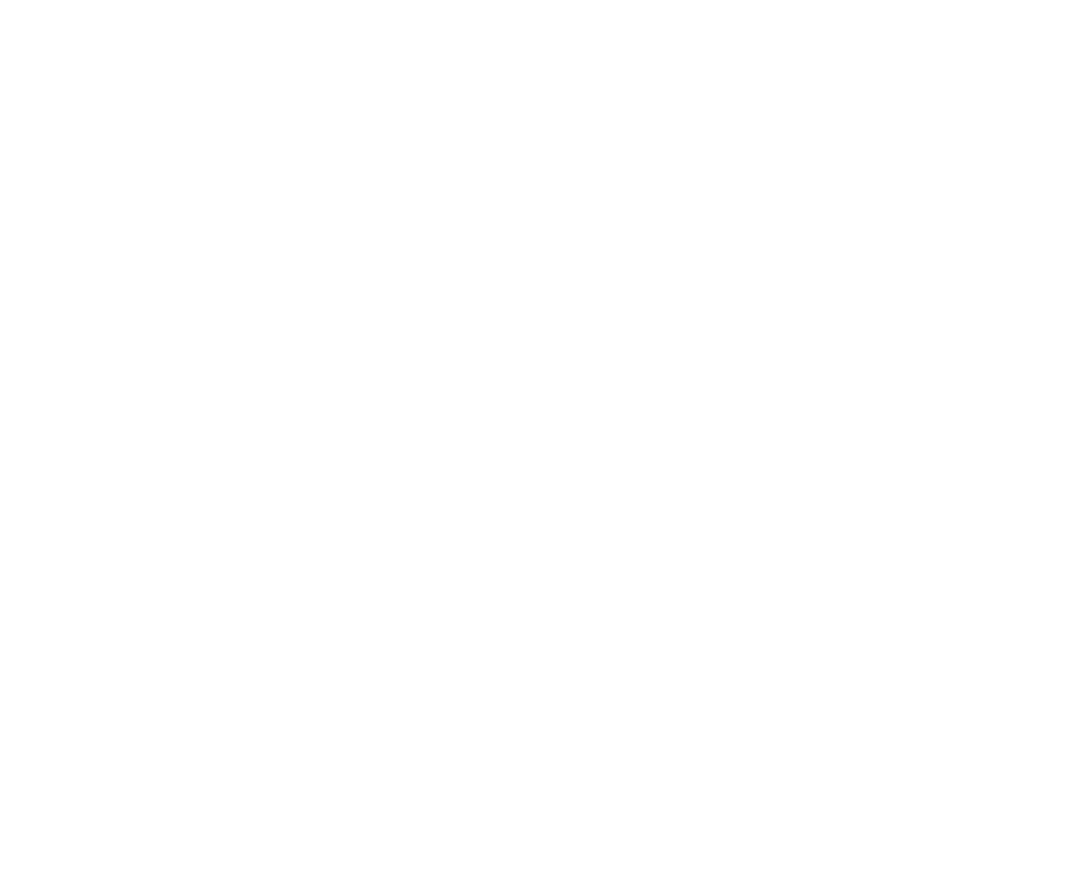
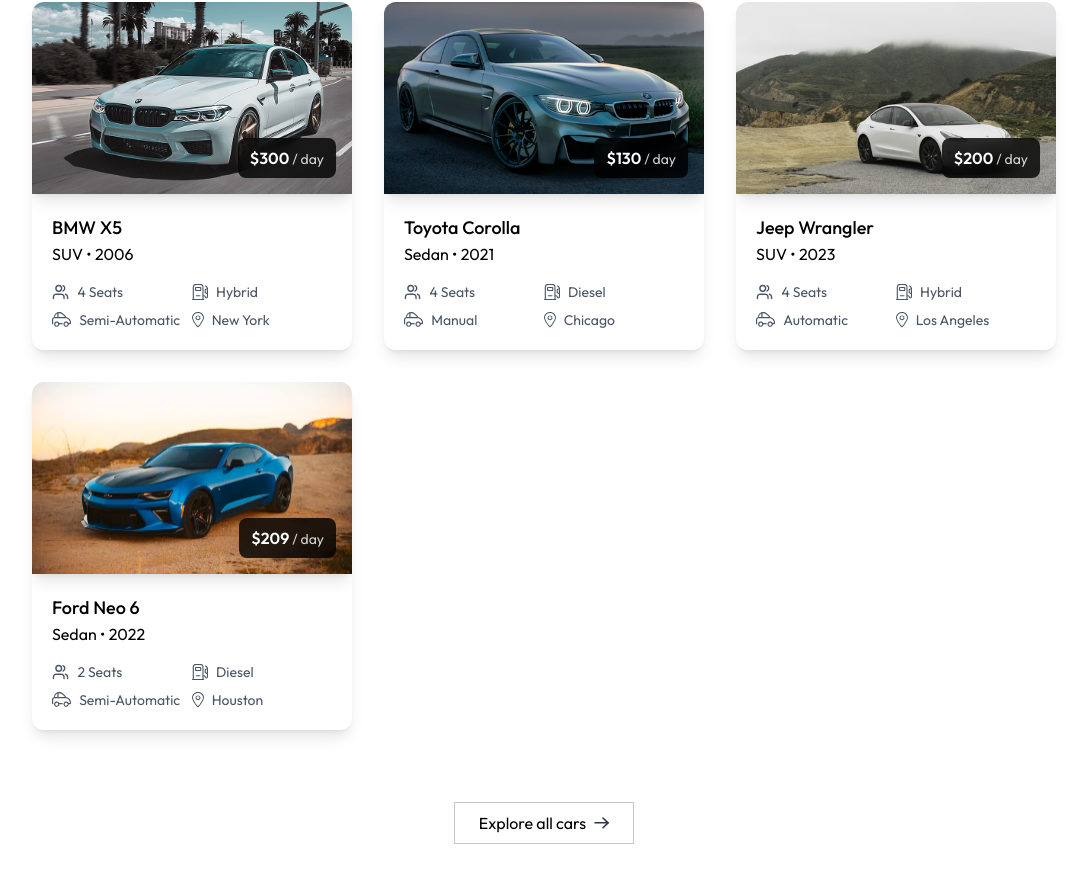
Before and after one commit to rashimarasangi/CarRental, a React (Vite) app: page / in a window 1280 px wide. Shown: the part 1115-1998 px from the top of the page, without its empty margins (96-1183 px from the left). Before the commit the page ends 873 px from the top, so only its background shows below. Built offline with nearby package versions, Linux system fonts and the light colour scheme.

Commit message:
featured section is added

```diff
--- a/src/components/CarCard.jsx
+++ b/src/components/CarCard.jsx
@@ -1,50 +1,65 @@
-import React from 'react'
+import React from 'react';
+import { assets } from '../assets/assets';
+import { useNavigate } from 'react-router-dom';
 
-const CarCard = ({car}) => {
-
-    const cuttency = import.meta.env.VITE_CURRENCY
-  return (
-    <div className='group rounded-xl overflow-hidden shadow-lg hover:-translate-y-1 transition-all cursor-pointer duration-500'>
+const CarCard = ({ car }) => {
+  const currency = import.meta.env.VITE_CURRENCY;
+  const navigate = useNavigate()
 
 
-      <div className='relative h-48 overflow-hidden'>
-        <img src={car.image} alt="Car Image" className='w-full h-full object-cover transition-transform duration-500 group-hover:scale-105' />
+  return (
+    <div onClick={()=>{navigate(`/car-details/${car._id}`); scrollTo(0,0)}} className='group rounded-xl overflow-hidden shadow-lg hover:-translate-y-1 transition-all cursor-pointer duration-500'>
 
-        {car.isAvailable && <p className='absolute top-4 left-4 bg-primary/90 text-white text-xs px-2.5 py-1 rounded-full'>Available Now</p>}
+      <div className='relative h-48 overflow-hidden shadow-lg hover:translate-y-1 transition-all cursor-pointer duration-500'>
+        <img
+          src={car.image}
+          alt="Car Image"
+          className='w-full h-full object-cover transition-transform duration-500 group-hover:scale-105'
+        />
+
+        {car.isAvailable && (
+          <p className='absolute top-4 left-4 bg-primary/90 text-white text-xs px-2.5 py-1 rounded-full'>
+            Available Now
+          </p>
+        )}
+
         <div className='absolute bottom-4 right-4 bg-black/80 backdrop-blur-sm text-white px-3 py-2 rounded-lg'>
           <span className='font-semibold'>{currency}{car.pricePerDay}</span>
           <span className='text-sm text-white/80'> / day</span>
         </div>
       </div>
+
       <div className='p-4 sm:p-5'>
         <div className='flex justify-between items-start mb-2'>
           <div>
-                <h3 className='text-lg font-medium'>{car.brand}{car.model}</h3>
-                <p>{car.category} . {car.year}</p>
+            <h3 className='text-lg font-medium'>{car.brand} {car.model}</h3>
+            <p>{car.category} • {car.year}</p>
           </div>
         </div>
+
         <div className='mt-4 grid grid-cols-2 gap-y-2 text-gray-600'>
           <div className='flex items-center text-sm text-muted-foreground'>
-              <img src = {assets.users_icon} alt="" className='h-4 mr-2'/>
+            <img src={assets.users_icon} alt="" className='h-4 mr-2'/>
             <span>{car.seating_capacity} Seats</span>
           </div>
           <div className='flex items-center text-sm text-muted-foreground'>
-              <img src = {assets.fuel_icon} alt="" className='h-4 mr-2'/>
+            <img src={assets.fuel_icon} alt="" className='h-4 mr-2'/>
             <span>{car.fuel_type}</span>
           </div>
           <div className='flex items-center text-sm text-muted-foreground'>
-              <img src = {assets.car_icon} alt="" className='h-4 mr-2'/>
-              <span>{car.transmission} Seats</span>
+            <img src={assets.car_icon} alt="" className='h-4 mr-2'/>
+            <span>{car.transmission}</span>
           </div>
           <div className='flex items-center text-sm text-muted-foreground'>
-              <img src = {assets.location_icon} alt="" className='h-4 mr-2'/>
-              <span>{car.location} Seats</span>
+            <img src={assets.location_icon} alt="" className='h-4 mr-2'/>
+            <span>{car.location}</span>
           </div>
         </div>
 
       </div>
+
     </div>
-  )
-}
+  );
+};
 
-export default CarCard
+export default CarCard;
--- a/src/components/FeaturedSection.jsx
+++ b/src/components/FeaturedSection.jsx
@@ -1,11 +1,31 @@
 import React from 'react'
+import Title from './Title'
+import CarCard from './CarCard'
+import { assets, dummyCarData} from '../assets/assets'
+import { useNavigate } from 'react-router-dom'
 
 const FeaturedSection = () => {
+    const navigate = useNavigate()
   return (
     <div className='flex flex-col items-center py-24 px-6 md:px-16 lg:px-24 xl:px-32'>
       <div>
-
+        <Title title='Featured Vehicles' subTitle='Explore our selection of premium vehicles available for your next adventure.'/>
       </div>
+      <div className=' grid grid-cols-1 sm:grid-cols-2  lg:grid-cols-3 gap-8 mt-18'>
+        {
+            dummyCarData.slice(0,6).map((car)=>(
+                <div key={car._id}>
+                    <CarCard car={car}/>
+                </div>
+            ))
+        }
+      </div>
+      <button onClick={()=> {
+        navigate('/cars'); scrollTo(0,0)
+      }}
+       className='flex items-center justify-center gap-2 px-6 py-2 border border-borderColor hover:bg-gray-50 rounded-mt mt-18 cursor-pointer'>
+        Explore all cars <img src ={assets.arrow_icon} alt="arrow"/>
+      </button>
     </div>
   )
 }
--- a/src/pages/Home.jsx
+++ b/src/pages/Home.jsx
@@ -1,10 +1,12 @@
 import React from 'react'
 import Hero from '../components/Hero'
+import FeaturedSection from '../components/FeaturedSection'
 
 const Home = () => {
   return (
     <>
      <Hero/>
+     <FeaturedSection/>
     </>
   )
 }
```
Also changed, not shown: src/components/Banner.jsx (added). Lines whose indentation alone changed are shown as unchanged.
